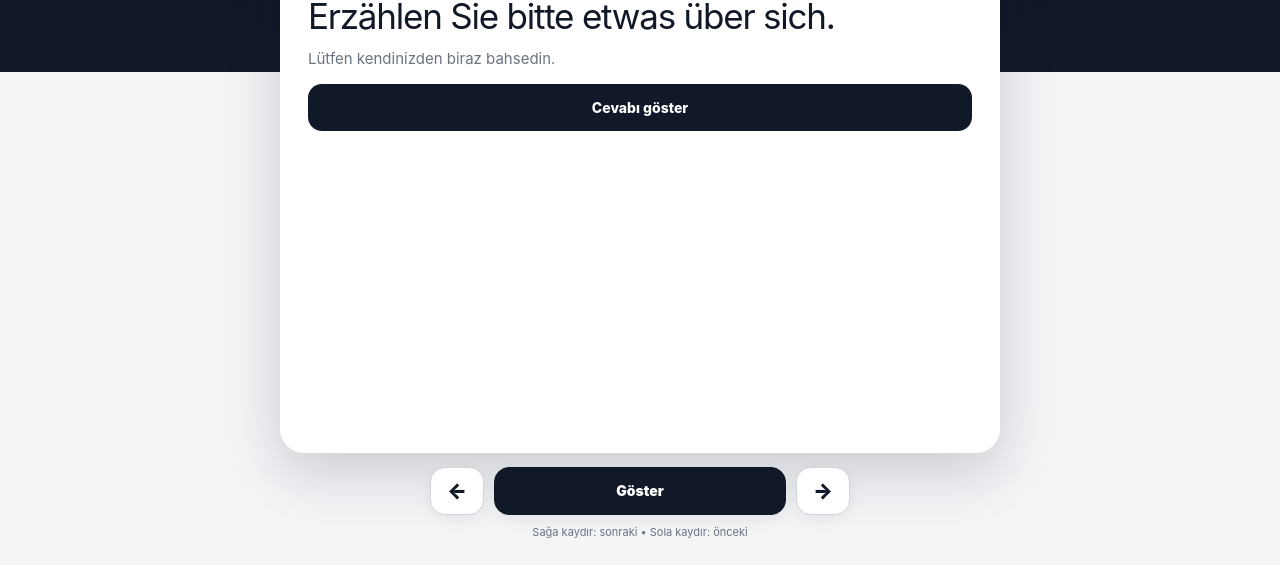
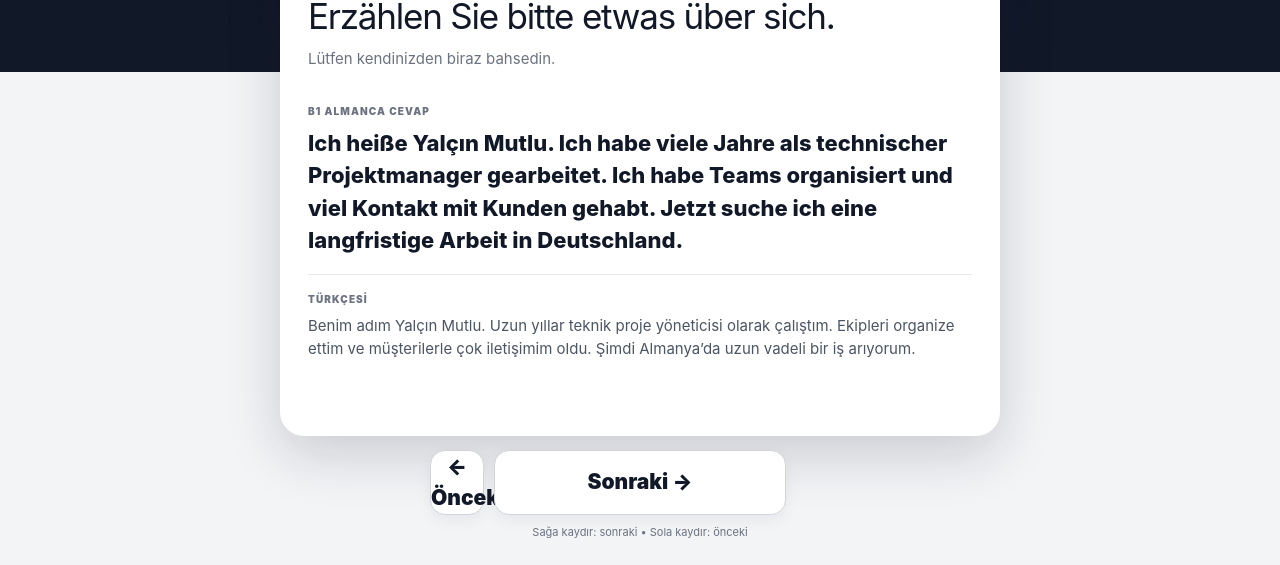
Before and after one commit to ymgrmny-gif/yalcinmutlu, a Next.js app: page /transdev-gorusme in a window 1280 px wide. Shown: the part 232-797 px from the top of the page. Built offline with nearby package versions, Linux system fonts and the light colour scheme; no server answers.

Commit message:
Show Transdev answers directly on swipe cards

```diff
--- a/app/transdev-gorusme/StudyDeck.tsx
+++ b/app/transdev-gorusme/StudyDeck.tsx
@@ -145,7 +145,6 @@ const cards: Card[] = [
 
 export default function StudyDeck() {
   const [index, setIndex] = useState(0);
-  const [revealed, setRevealed] = useState(false);
   const startX = useRef<number | null>(null);
   const current = cards[index];
 
@@ -153,22 +152,16 @@ export default function StudyDeck() {
 
   const goNext = () => {
     setIndex((i) => (i + 1) % cards.length);
-    setRevealed(false);
   };
 
   const goPrev = () => {
     setIndex((i) => (i - 1 + cards.length) % cards.length);
-    setRevealed(false);
   };
 
   useEffect(() => {
     const onKey = (event: KeyboardEvent) => {
       if (event.key === 'ArrowRight') goNext();
       if (event.key === 'ArrowLeft') goPrev();
-      if (event.key === ' ' || event.key === 'Enter') {
-        event.preventDefault();
-        setRevealed((v) => !v);
-      }
     };
     window.addEventListener('keydown', onKey);
     return () => window.removeEventListener('keydown', onKey);
@@ -195,7 +188,7 @@ export default function StudyDeck() {
           if (startX.current === null) return;
           const dx = e.changedTouches[0].clientX - startX.current;
           startX.current = null;
-          if (Math.abs(dx) < 55) return;
+          if (Math.abs(dx) < 45) return;
           if (dx > 0) goNext();
           else goPrev();
         }}
@@ -212,11 +205,7 @@ export default function StudyDeck() {
             <p className={styles.questionTr}>{current.tr}</p>
           </div>
 
-          <button className={styles.revealButton} onClick={() => setRevealed((v) => !v)}>
-            {revealed ? 'Cevabı gizle' : 'Cevabı göster'}
-          </button>
-
-          <div className={`${styles.answerPanel} ${revealed ? styles.answerVisible : ''}`} aria-hidden={!revealed}>
+          <div className={`${styles.answerPanel} ${styles.answerVisible}`}>
             <p className={styles.answerLabel}>B1 ALMANCA CEVAP</p>
             <p className={styles.answerDe}>{current.a}</p>
             <div className={styles.divider} />
@@ -228,11 +217,8 @@ export default function StudyDeck() {
       </section>
 
       <nav className={styles.controls} aria-label="Kart kontrolleri">
-        <button onClick={goPrev} aria-label="Önceki soru">←</button>
-        <button className={styles.centerAction} onClick={() => setRevealed((v) => !v)}>
-          {revealed ? 'Gizle' : 'Göster'}
-        </button>
-        <button onClick={goNext} aria-label="Sonraki soru">→</button>
+        <button onClick={goPrev} aria-label="Önceki soru">← Önceki</button>
+        <button onClick={goNext} aria-label="Sonraki soru">Sonraki →</button>
       </nav>
 
       <p className={styles.mobileHint}>Sağa kaydır: sonraki • Sola kaydır: önceki</p>
```
